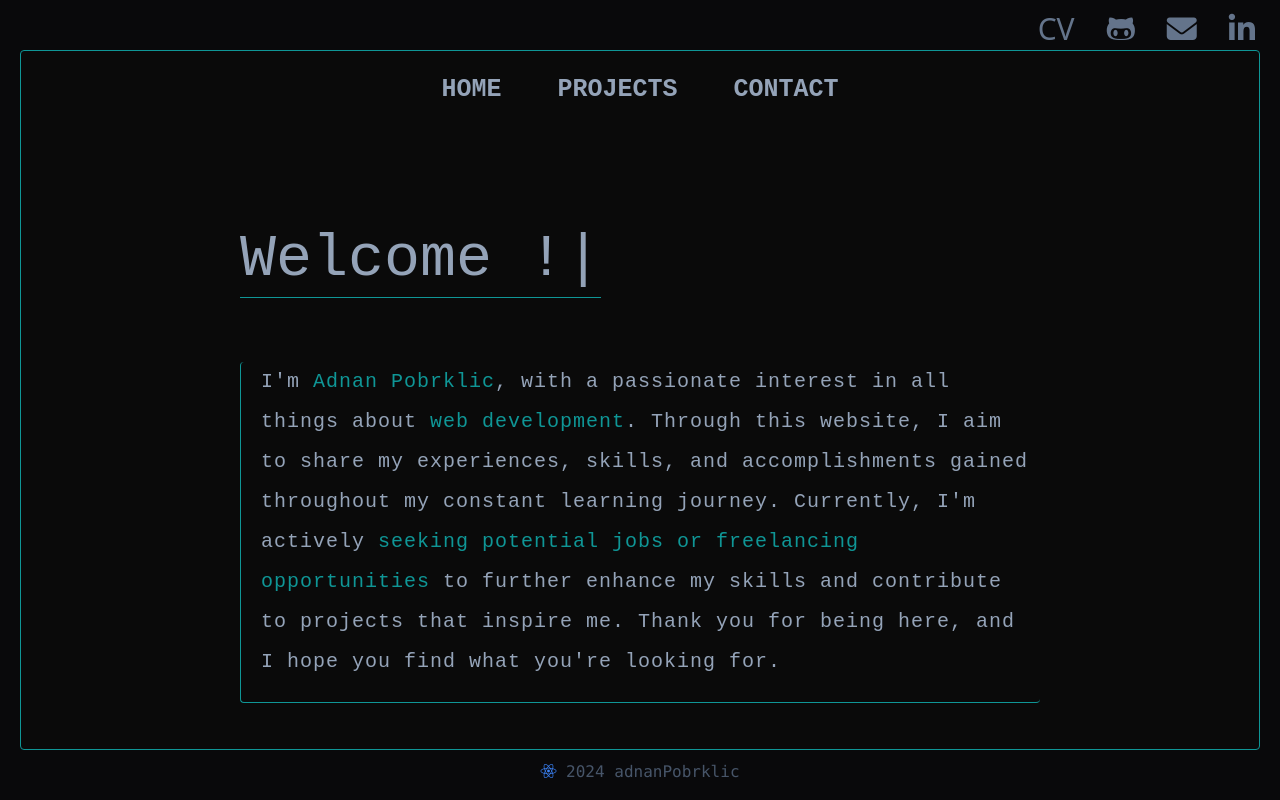
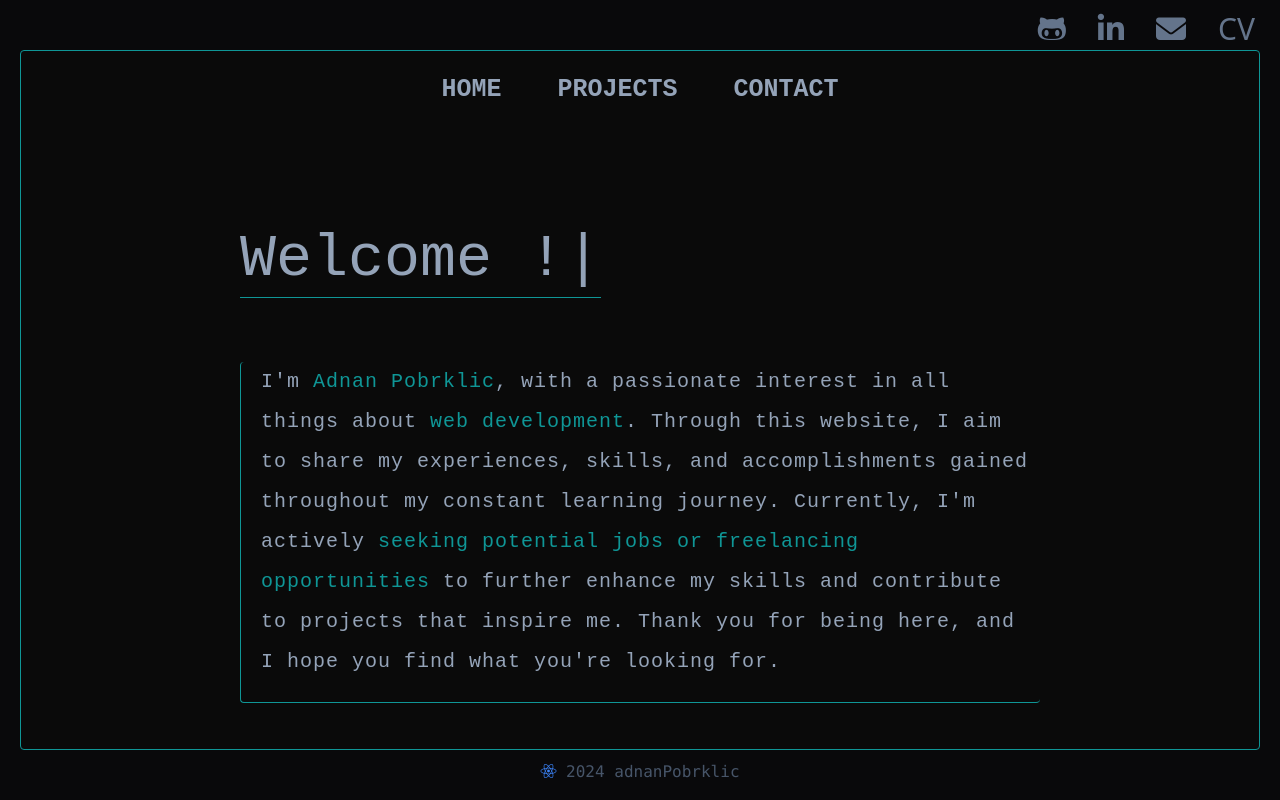
Before and after one commit to AdnanPobrklic/portfolio, a React (Vite) app: page / in a window 1280 px wide. Built offline with nearby package versions, Linux system fonts and the light colour scheme; a web font is replaced by a local one.

Commit message:
Update Header.jsx

```diff
--- a/src/Components/Header.jsx
+++ b/src/Components/Header.jsx
@@ -10,10 +10,10 @@ export default function Header({setShowNav}){
         <header className="user-select-none absolute w-full top-[-40px] px-1 opacity-load-first socials flex justify-between md:justify-end text-slate-500 text-[22px] md:text-3xl">
             <span className="md:hidden" onClick={handleNavShow}><i className="md:hover:opacity-50 cursor-pointer fa-solid fa-bars mr-[90%]"></i></span>
             <div className="flex gap-8 items-center">
+                <a href="https://github.com/AdnanPobrklic" target="_blank"><i className="fa-brands fa-github-alt cursor-pointer md:hover:text-slate-600 md:hover:scale-x-110 transition-all"></i></a>
+                <a href="https://www.linkedin.com/in/adnan-pobrklic-dev" target="_blank"><i className="fa-brands fa-linkedin-in cursor-pointer md:hover:text-slate-600 md:hover:scale-x-110 transition-all"></i></a>
+                <a href="mailto:adn.pobrklic@gmail.com" target="_blank"><i className="fa-solid fa-envelope cursor-pointer md:hover:text-slate-600 md:hover:scale-x-110 transition-all"></i></a>
                 <a href={resume} download="adnan-pobrklic-resume-en.pdf" className="cursor-pointer md:hover:text-slate-600 md:hover:scale-x-110 transition-all">CV</a>
-                <a href="https://github.com/AdnanPobrklic" target="_blank"><i className="fa-brands fa-github-alt cursor-pointer md:hover:text-slate-600 md:hover:scale-x-110 transition-all"></i></a>
-                <a href="mailto:adn.pobrklic@gmail.com" target="_blank"><i className="fa-solid fa-envelope cursor-pointer md:hover:text-slate-600 md:hover:scale-x-110 transition-all"></i></a>
-                <a href="https://www.linkedin.com/in/adnan-pobrklic-dev" target="_blank"><i className="fa-brands fa-linkedin-in cursor-pointer md:hover:text-slate-600 md:hover:scale-x-110 transition-all"></i></a>
             </div>
         </header>
     )
```
